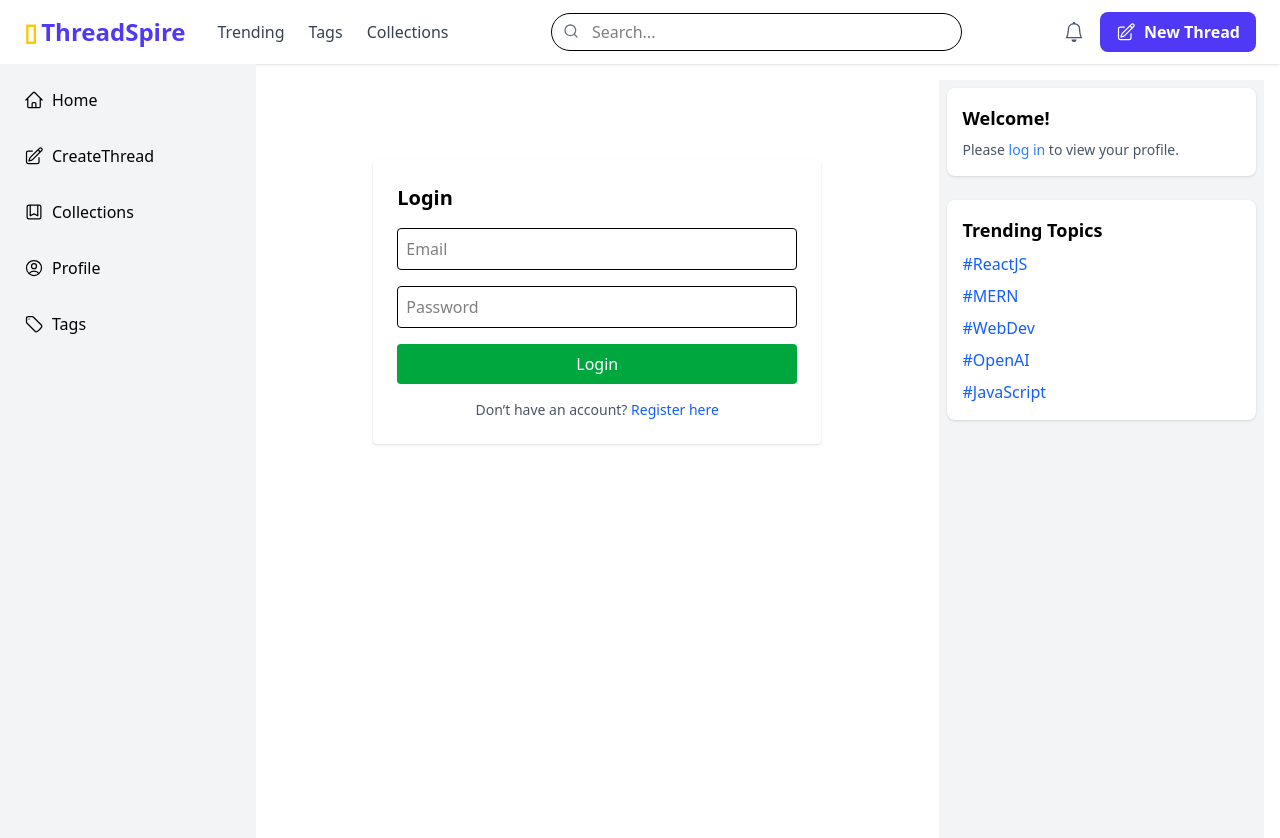
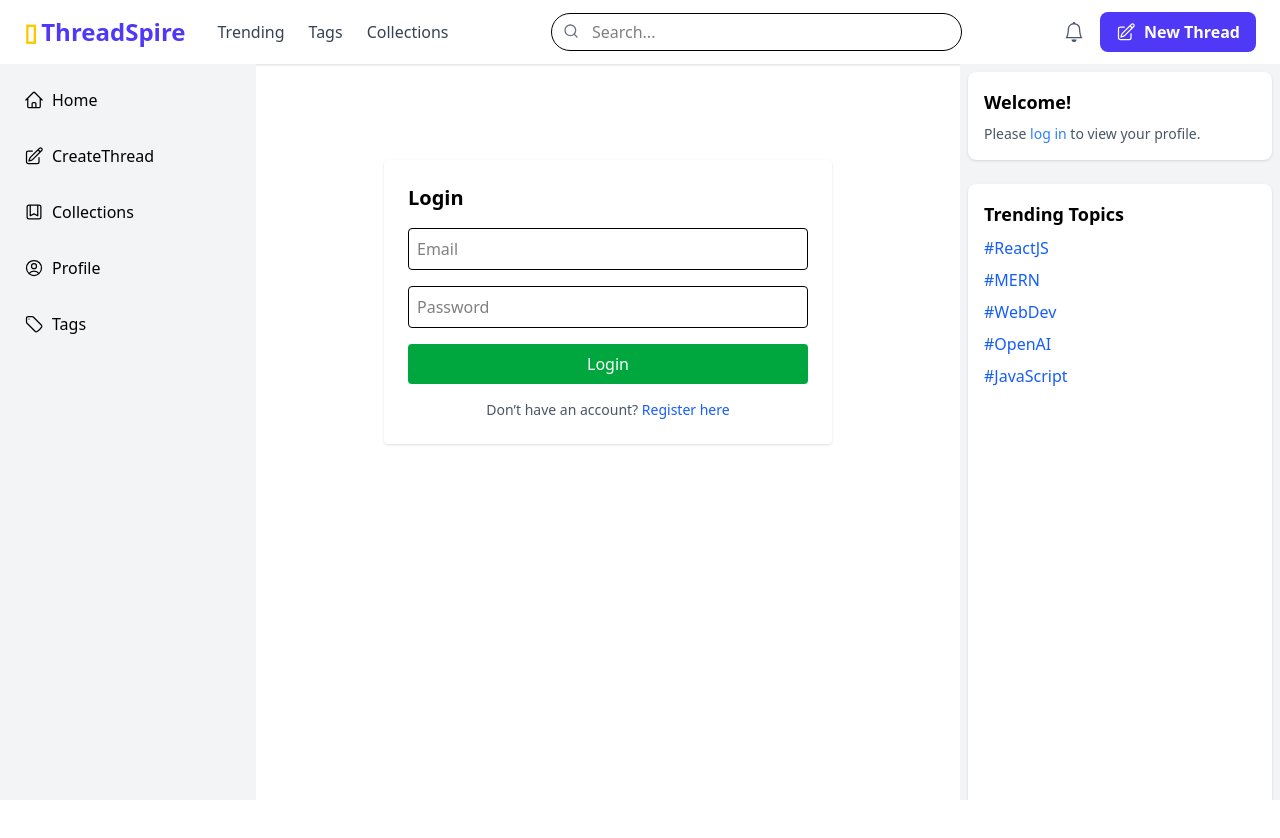
Before and after one commit to Divyanshi2408/ThreadSpire-Community-Wisdom-Threads, a React (Vite) app in the folder client/: page /login in a window 1280 px wide. Shown: the top 838 px of the page. After the commit the page ends 800 px from the top, so only its background shows below. Built offline with nearby package versions, Linux system fonts and the light colour scheme.

Commit message:
name show on thread

```diff
--- a/client/src/App.jsx
+++ b/client/src/App.jsx
@@ -12,38 +12,38 @@ import TrendingTopics from "./components/TrendingTopics";
 
 function App() {
   return (
-    <>
+    <div className="flex flex-col h-screen">
+      <Navbar />
 
-  <div className="flex flex-1">
-    <div className="flex flex-col flex-1">
-      <Navbar />
-      <div className="flex min-h-screen ">
+      <div className="flex flex-1 overflow-hidden">
+        {/* Sidebar */}
+        <div className="w-64 bg-gray-200 h-full overflow-hidden">
           <Sidebar />
-      <main className="flex flex-1 p-4 gap-4">
-        {/* Main Content */}
-        <div className="w-full md:w-2/3">
+        </div>
+
+        {/* Main Content Scrollable */}
+        <main className="flex-1 overflow-y-auto p-4">
           <Routes>
             <Route path="/" element={<Home />} />
             <Route path="/create" element={<CreateThread />} />
-        <Route path="/collections" element={<Collections/>} />
+            <Route path="/collections" element={<Collections />} />
             <Route path="/profile" element={<Profile />} />
             <Route path="/tag" element={<Tags />} />
             <Route path="/register" element={<Register />} />
             <Route path="/login" element={<Login />} />
           </Routes>
-      </div>
+        </main>
 
-        {/* Right Sidebar */}
-        <div className="hidden lg:block w-1/3 space-y-6 bg-gray-100  p-2">
+        {/* Right Sidebar (Fixed) */}
+        <div className="hidden lg:block w-80 bg-gray-100 p-2 h-full overflow-hidden">
           <Profile />
+          <br/>
           <TrendingTopics />
-        </div>
-      </main>
         </div>
       </div>
     </div>
-    </>
   );
 }
 
+
 export default App;
--- a/client/src/components/Sidebar.jsx
+++ b/client/src/components/Sidebar.jsx
@@ -10,7 +10,7 @@ import {
 
 const Sidebar = () => {
   return (
-    <div className="w-64  flex flex-col p-4 space-y-6 bg-gray-100">
+    <div className="w-64  flex flex-col p-4 space-y-6 h-full bg-gray-100">
       <nav className="flex flex-col gap-4">
         <NavLink
           to="/"
--- a/client/src/components/TrendingTopics.jsx
+++ b/client/src/components/TrendingTopics.jsx
@@ -4,7 +4,7 @@ const topics = ['#ReactJS', '#MERN', '#WebDev', '#OpenAI', '#JavaScript'];
 
 const TrendingTopics = () => {
   return (
-    <div className="bg-white p-4 rounded-lg shadow">
+    <div className="bg-white p-4 rounded-lg shadow h-full">
       <h2 className="text-lg font-semibold mb-2">Trending Topics</h2>
       <ul className="space-y-2">
         {topics.map((topic, index) => (
```
Also changed, not shown: 1 other file (tests, documents, lock files or other folders). Lines whose indentation alone changed are shown as unchanged.
